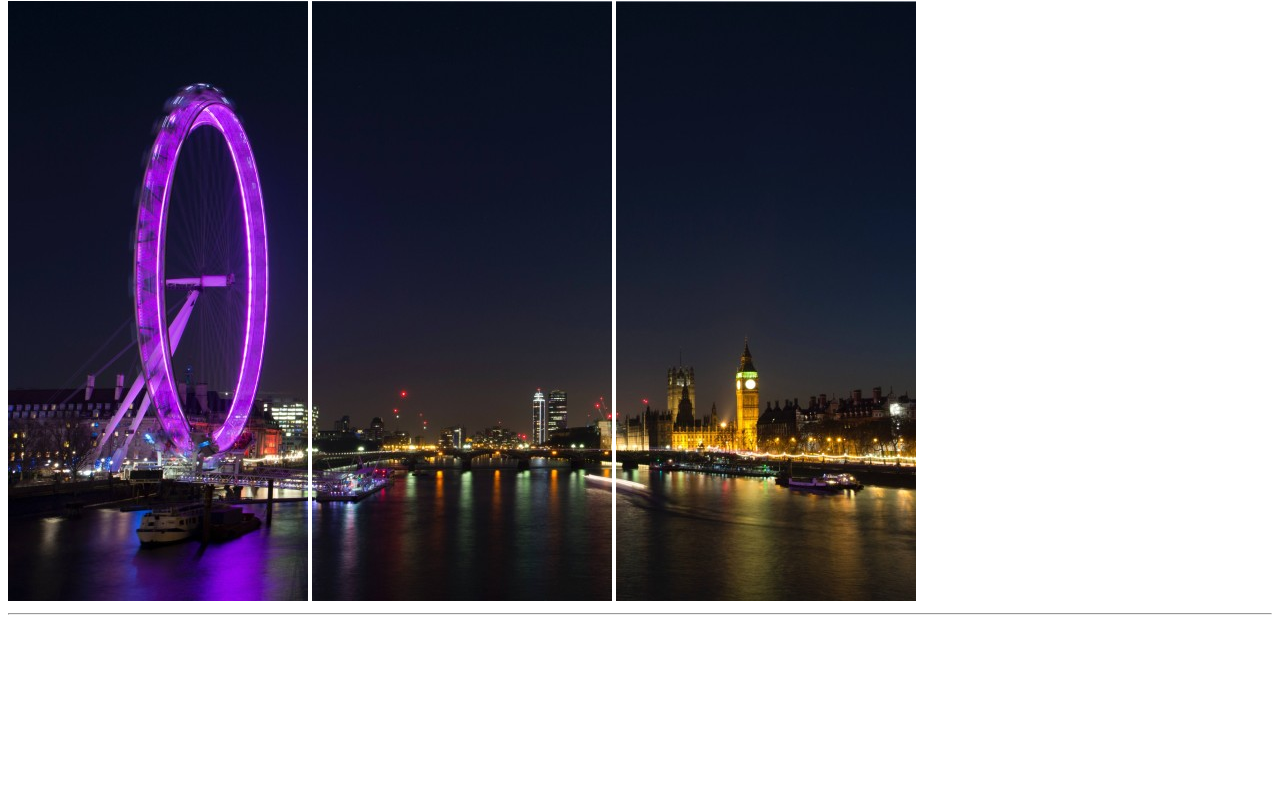
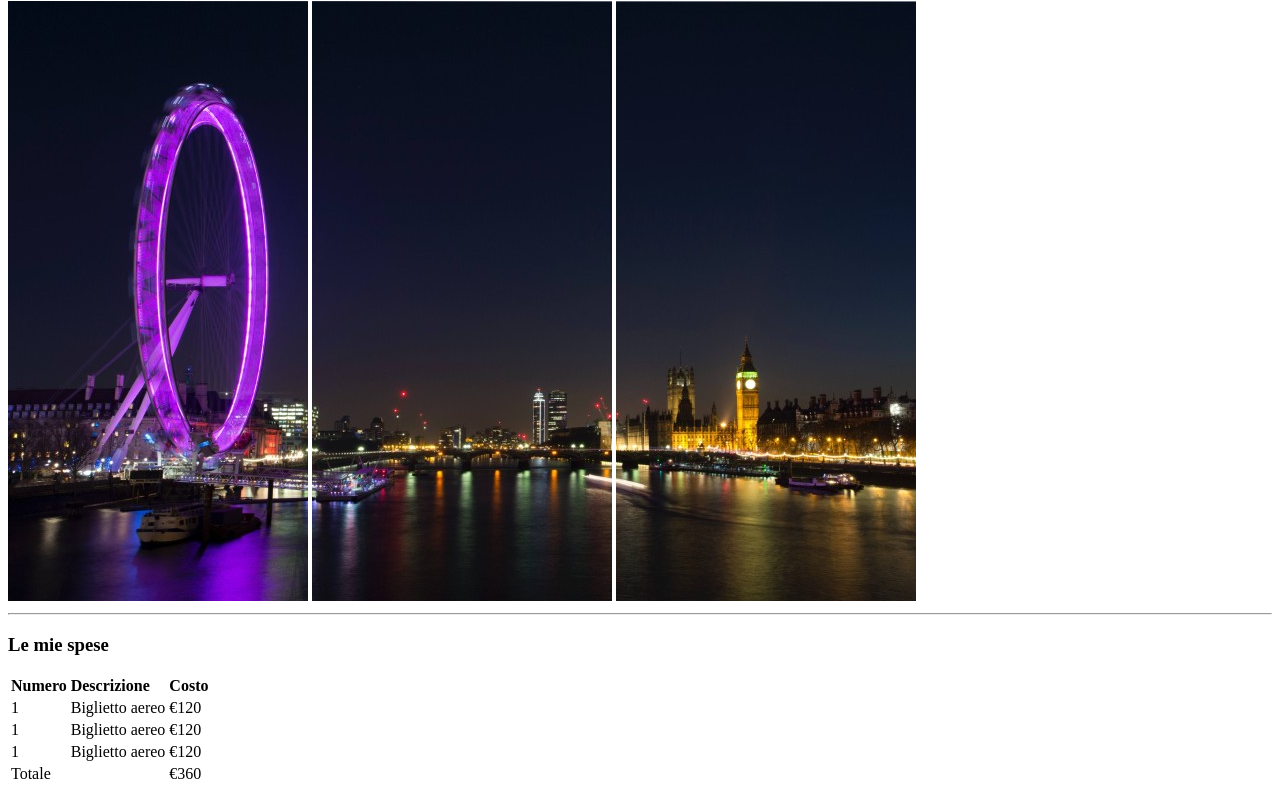
Before and after one commit to leitongchen/html-london-trip, a plain HTML site: page index.html in a window 1280 px wide. Shown: the part 79-873 px from the top of the page. Before the commit the page ends 800 px from the top, so only its background shows below. Drawn offline with Linux system fonts and the light colour scheme.

Commit message:
inserted Le mie spese

```diff
--- a/index.html
+++ b/index.html
@@ -14,6 +14,42 @@
             <hr>
         </header>
         <main>
+            <section>
+                <h3>Le mie spese</h3>
+                <table>
+                    <thead>
+                        <tr>
+                            <td><strong>Numero</strong></td>
+                            <td><strong>Descrizione</strong></td>
+                            <td><strong>Costo</strong></td>
+                        </tr>
+                    </thead>
+                    <tbody>
+                        <tr>
+                            <td>1</td>
+                            <td>Biglietto aereo</td>
+                            <td>&euro;120</td>
+                        </tr>
+                        <tr>
+                            <td>1</td>
+                            <td>Biglietto aereo</td>
+                            <td>&euro;120</td>
+                        </tr>
+                        <tr>
+                            <td>1</td>
+                            <td>Biglietto aereo</td>
+                            <td>&euro;120</td>
+                        </tr>
+                    </tbody>
+                    <tfoot>
+                        <tr>
+                            <td>Totale</td>
+                            <td></td>
+                            <td>&euro;360</td>
+                        </tr>
+                    </tfoot>
+                </table>
+            </section>
 
         </main>
     </body>
```
